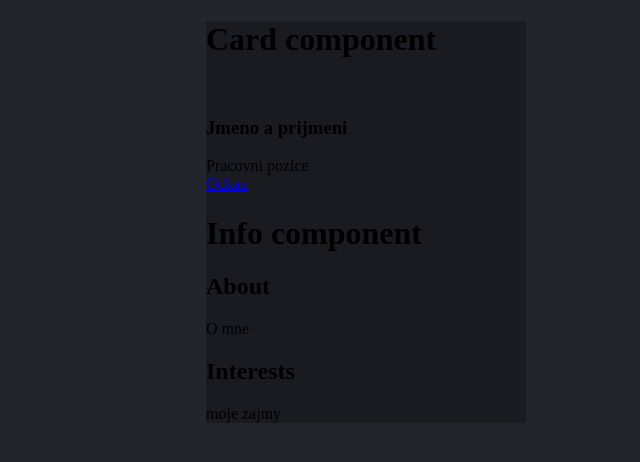
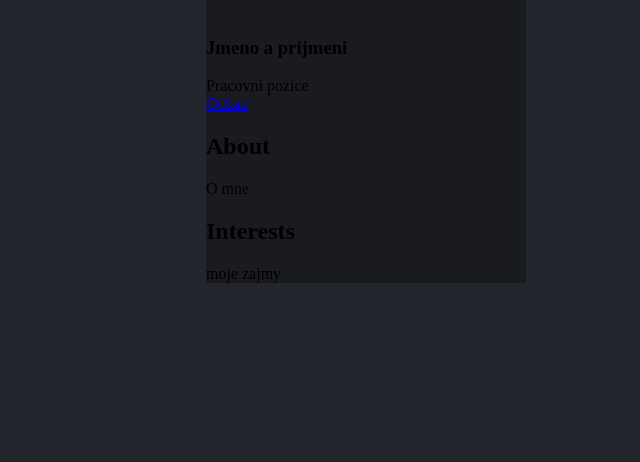
Before and after one commit to filip0s/contact-card, a React (Vite) app: page / in a window 1280 px wide. Shown: the top 462 px of the page, without its empty margins (274-914 px from the left). Built offline with nearby package versions, Linux system fonts and the light colour scheme.

Commit message:
Removed sanity checks in tags
In components `Card` and `Info` were removed the sanity check `<h1>` tags

```diff
--- a/src/components/Card.jsx
+++ b/src/components/Card.jsx
@@ -6,7 +6,6 @@ import Footer from "./Footer";
 export default function Card() {
     return (
         <div className="card">
-            <h1>Card component</h1>
             <Info/>
             <About />
             <Interests />
--- a/src/components/Info.jsx
+++ b/src/components/Info.jsx
@@ -10,7 +10,6 @@ export default function Info(){
             <Name />
             <JobPosition />
             <Link />
-            <h1>Info component</h1>
         </div>
 
     )
```
